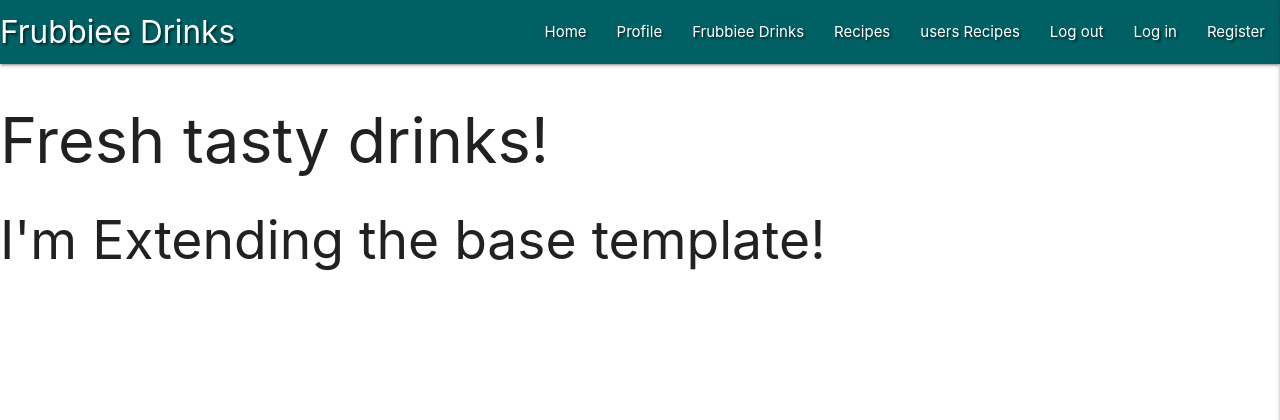
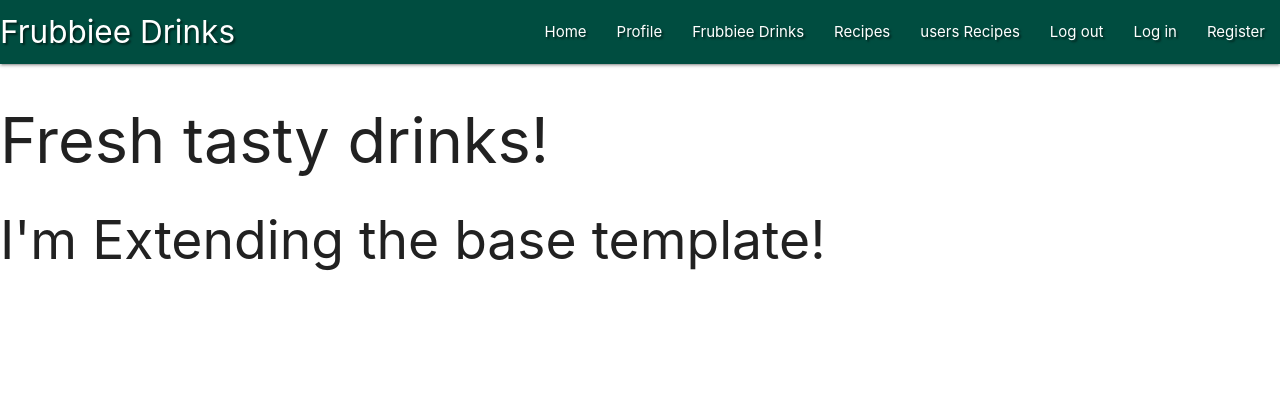
Before and after one commit to suzzet31/Frubbiee, a Flask app: page / in a window 1280 px wide. Shown: the top 420 px of the page. Run offline with Flask 2, Linux system fonts and the light colour scheme; data that the repository does not hold is empty; some libraries are stand-ins or nearby versions.

Commit message:
add materialise command navbar and sidebar

```diff
--- a/static/js/script.js
+++ b/static/js/script.js
@@ -1,7 +1,5 @@
 // materialize sidebar
 
 $(document).ready(function () {
-    $('.sidenav').sidenav({
-        edge: "right"
-    });
+    $('.sidenav').sidenav();
 });
--- a/templates/base.html
+++ b/templates/base.html
@@ -17,7 +17,7 @@
 </head>
 <header>
     <!-- main top bar -->
-    <nav class="nav-extended text-shadow cyan darken-4">
+    <nav class="nav-extended text-shadow  teal darken-4">
         <div class="nav-wrapper">
             <a href="#!" class="brand-logo">Frubbiee Drinks</a>
             <a href="#" data-target="mobile-demo" class="sidenav-trigger right"><i class="fas fa-bars"></i></a>
```
